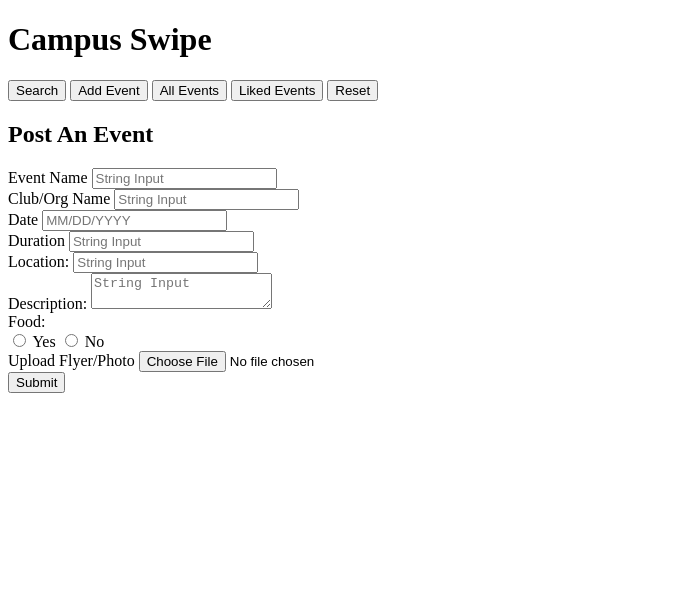
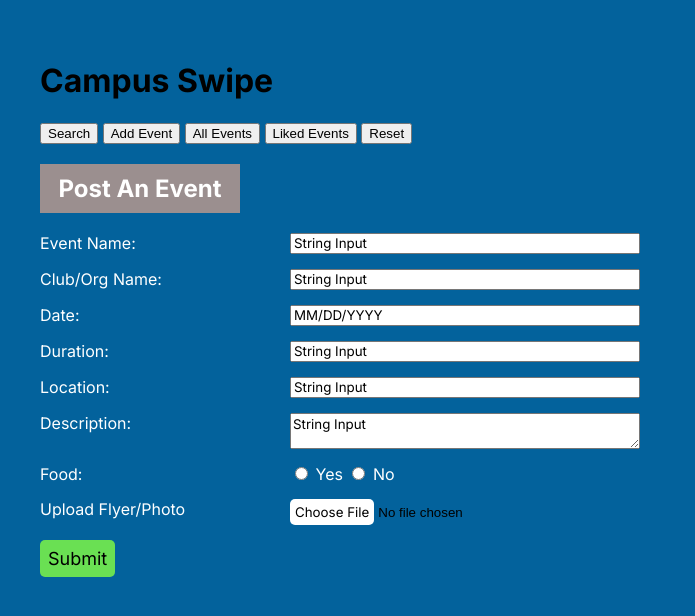
Before and after one commit to cse110-sp25-group11/card-game, a website: page website/post.html in a window 1280 px wide. Shown: the whole page, without its empty margins (0-695 px from the left). Drawn offline with Linux system fonts and the light colour scheme.

Commit message:
basic post an event page styling done

```diff
--- a/website/css/style.css
+++ b/website/css/style.css
@@ -1,9 +1,55 @@
 body {
-  font-family: Arial, sans-serif;
+  font-family: "Inter", sans-serif;
+  font-weight: 400px;
   padding: 2rem;
-  background: #f7f7f7;
+  background: #03629C;
 }
+
 #btn {
   padding: 0.5rem 1rem;
   font-size: 1rem;
 }
+
+#post-header {
+  color: white;
+  background-color: #9B8F8F;
+  padding: 10px;
+  width: 180px;
+  text-align: center;
+}
+
+.form-group{
+  display: grid;
+  grid-template-columns: 250px 350px;
+  margin-bottom: 15px;
+}
+
+.form-group label{
+  color: white;
+}
+
+.form-group input::placeholder, textarea::placeholder {
+  color: black;
+  font-family: "Inter", sans-serif;
+}
+
+.form-group input::file-selector-button{
+  padding: 5px;
+  font-family: "Inter", sans-serif;
+  border-radius: 5px;
+  background-color: white;
+  border: none;
+  box-shadow: none;
+}
+#submit-button{
+  background-color: #6AE053;
+  font-family: "Inter", san-serif;
+  font-size: 18px;
+  border: none;
+  border-radius: 5px;
+  padding: 8px;
+}
+
+#submit-button:hover{
+  background-color: #206513;
+}
--- a/website/post.html
+++ b/website/post.html
@@ -4,6 +4,10 @@
     <meta charset="UTF-8" />
     <meta name="viewport" content="width=device-width, initial-scale=1.0" />
     <title>Campus Swipe - Post Event</title>
+    <link rel="preconnect" href="https://fonts.googleapis.com">
+    <link rel="preconnect" href="https://fonts.gstatic.com" crossorigin>
+    <link href="https://fonts.googleapis.com/css2?family=Inter:ital,opsz,wght@0,14..32,100..900;1,14..32,100..900&display=swap" rel="stylesheet">
+    <link rel="stylesheet" href="./css/style.css">
   </head>
   <body>
     <header>
@@ -18,11 +22,10 @@
     </header>
 
     <main>
-      <h2>Post An Event</h2>
-
+      <h2 id="post-header">Post An Event</h2>
       <form>
         <div class="form-group">
-          <label for="eventName">Event Name</label>
+          <label for="eventName">Event Name:</label>
           <input
             type="text"
             id="eventName"
@@ -33,7 +36,7 @@
         </div>
 
         <div class="form-group">
-          <label for="orgName">Club/Org Name</label>
+          <label for="orgName">Club/Org Name:</label>
           <input
             type="text"
             id="orgName"
@@ -44,7 +47,7 @@
         </div>
 
         <div class="form-group">
-          <label for="date">Date</label>
+          <label for="date">Date:</label>
           <input
             type="text"
             id="date"
@@ -55,7 +58,7 @@
         </div>
 
         <div class="form-group">
-          <label for="duration">Duration</label>
+          <label for="duration">Duration:</label>
           <input
             type="text"
             id="duration"
@@ -108,7 +111,7 @@
           />
         </div>
 
-        <button type="submit">Submit</button>
+        <button type="submit" id="submit-button">Submit</button>
       </form>
     </main>
   </body>
```
